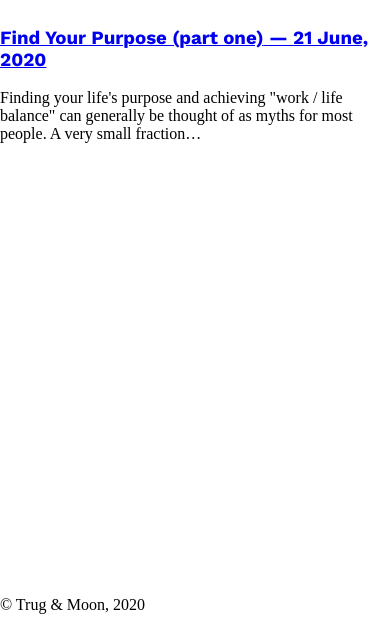
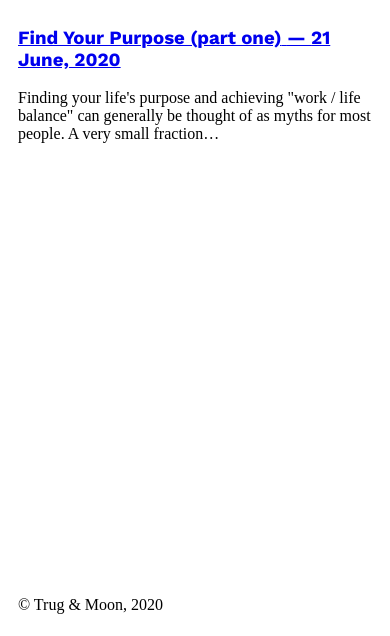
Before and after one commit to heatherstock/trugandmoon, a Gatsby site: page / in a window 390 px wide. Shown: the part 208-844 px from the top of the page. Built offline with nearby package versions, Linux system fonts and the light colour scheme; Gatsby itself is replaced by a stand-in of ours; a web font is replaced by a local one.

Commit message:
edit global style - media queries

```diff
--- a/src/theme.js
+++ b/src/theme.js
@@ -4,13 +4,19 @@ import { createGlobalStyle } from "styled-components";
 
 export const GlobalStyle = createGlobalStyle`
   body {
-    padding: 0;
+    @media (max-width: 600px) {
+      padding: 0 18px;
+    }
+    @media (min-width: 600px) {
+      padding: 0 36px;
+    }
     margin: auto;
     font-family: Baskervville, serif;
     font-size: 16px;
     position: relative;
     min-height: 100vh;
     max-width: 1440px;
+
   }
   h1, h2, h3 {
     font-family: Work Sans, sans serif;
```
